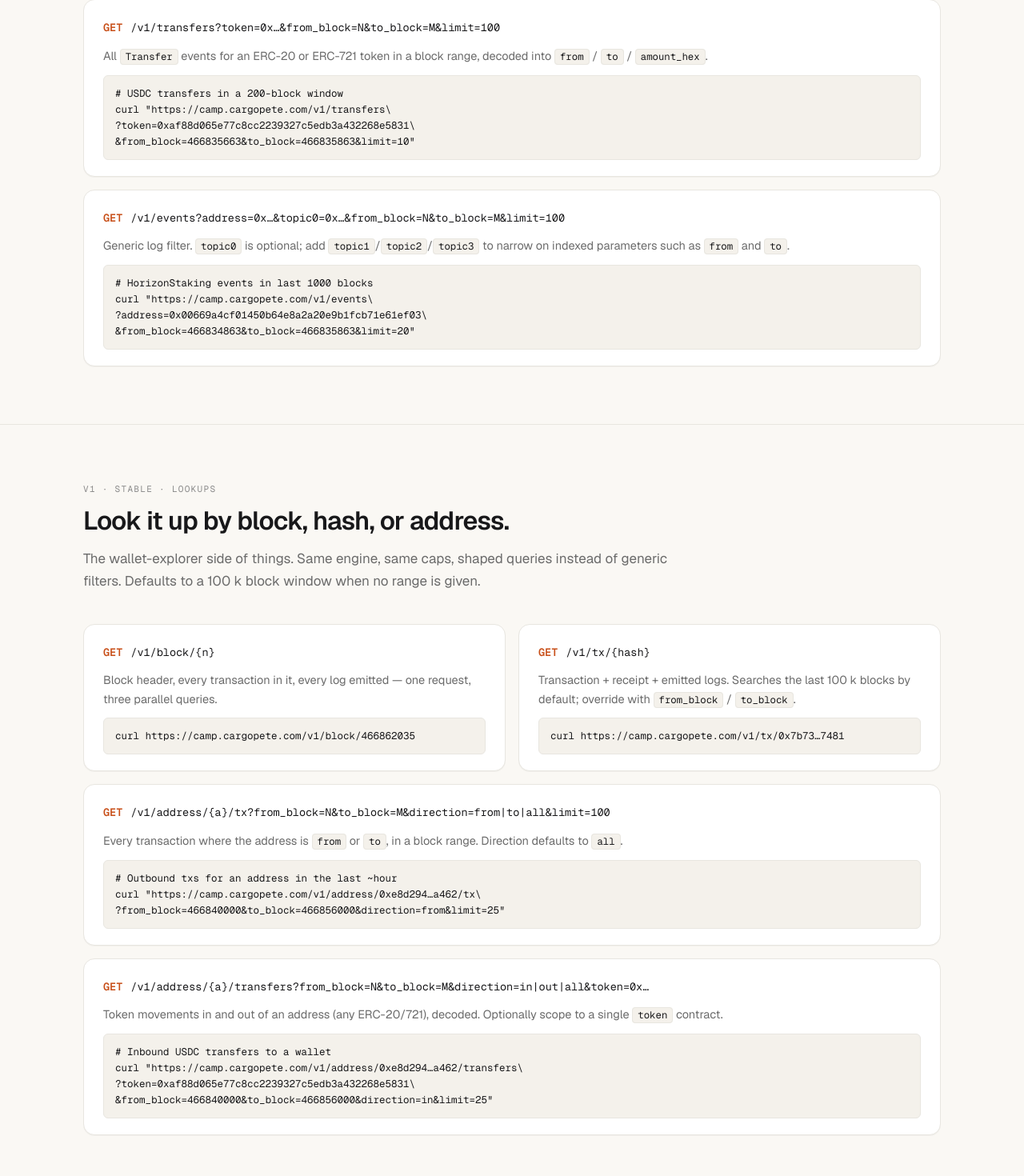
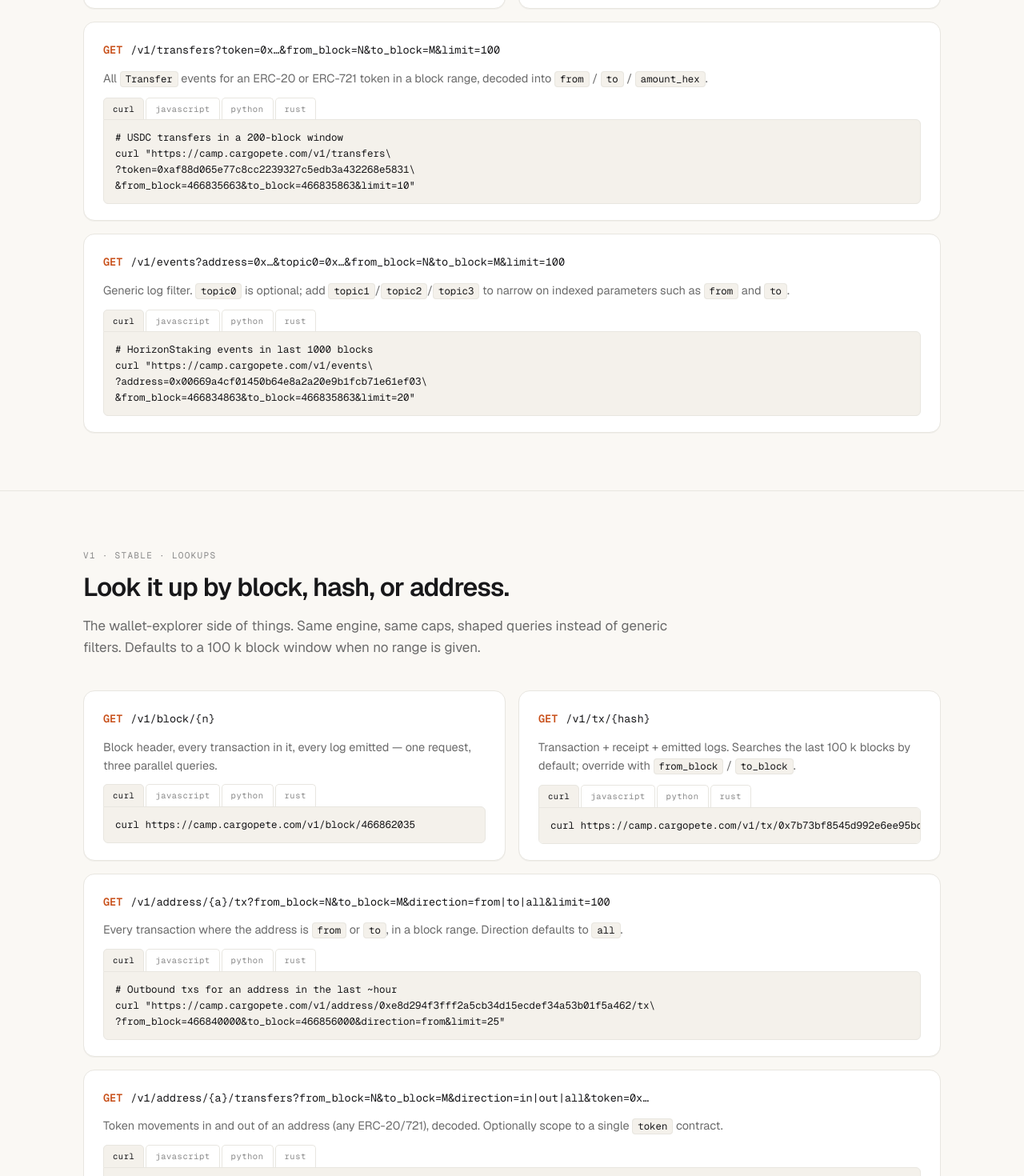
Before and after one commit to lodestar-team/camp, a Next.js app: page / in a window 1280 px wide. Shown: the part 980-2450 px from the top of the page at 80% size. Built offline with nearby package versions, Linux system fonts and the light colour scheme; no server answers.

Commit message:
landing: per-endpoint code-example tabs (curl · js · python · rust)

```diff
--- /dev/null
+++ b/src/app/_components/CodeTabs.tsx
@@ -0,0 +1,38 @@
+"use client";
+
+import { useState } from "react";
+
+type Lang = "curl" | "js" | "py" | "rs";
+type Examples = Partial<Record<Lang, string>>;
+
+const LABELS: Record<Lang, string> = {
+  curl: "curl",
+  js: "javascript",
+  py: "python",
+  rs: "rust",
+};
+
+export function CodeTabs({ examples }: { examples: Examples }) {
+  const langs = (Object.keys(LABELS) as Lang[]).filter((l) => examples[l]);
+  const [active, setActive] = useState<Lang>(langs[0] ?? "curl");
+
+  return (
+    <div className="code-tabs">
+      <div className="code-tabs-strip" role="tablist">
+        {langs.map((lang) => (
+          <button
+            key={lang}
+            type="button"
+            role="tab"
+            aria-selected={active === lang}
+            className={`code-tabs-tab${active === lang ? " active" : ""}`}
+            onClick={() => setActive(lang)}
+          >
+            {LABELS[lang]}
+          </button>
+        ))}
+      </div>
+      <pre className="endpoint-example">{examples[active]}</pre>
+    </div>
+  );
+}
--- a/src/app/globals.css
+++ b/src/app/globals.css
@@ -325,6 +325,40 @@ section.block {
   color: var(--text);
 }
 
+/* Per-endpoint language tabs */
+.code-tabs { display: flex; flex-direction: column; }
+.code-tabs-strip {
+  display: flex;
+  flex-wrap: wrap;
+  gap: 2px;
+}
+.code-tabs-tab {
+  font-family: var(--font-mono);
+  font-size: 10.5px;
+  letter-spacing: 0.05em;
+  text-transform: lowercase;
+  color: var(--text-subtle);
+  padding: 5px 11px;
+  border: 1px solid var(--border);
+  border-bottom-color: transparent;
+  border-radius: 5px 5px 0 0;
+  background: transparent;
+  cursor: pointer;
+  margin-bottom: -1px;
+  transition: color 160ms ease, background 160ms ease, border-color 160ms ease;
+}
+.code-tabs-tab:hover { color: var(--text); }
+.code-tabs-tab.active {
+  color: var(--text);
+  background: var(--code-bg);
+  border-color: var(--border);
+}
+.code-tabs .endpoint-example {
+  border-top-left-radius: 0;
+  position: relative;
+  z-index: 1;
+}
+
 /* ─── architecture diagram ─── */
 .arch {
   background: var(--surface);
--- a/src/app/page.tsx
+++ b/src/app/page.tsx
@@ -1,5 +1,6 @@
 import { StatusBadge } from "./_components/StatusBadge";
 import { RevealObserver } from "./_components/RevealObserver";
+import { CodeTabs } from "./_components/CodeTabs";
 
 export default function Home() {
   return (
@@ -80,7 +81,21 @@ export default function Home() {
                   Latest indexed block plus indexed-block count. Cheap, cached
                   at the edge for 5 seconds.
                 </p>
-                <pre className="endpoint-example">{`curl https://camp.cargopete.com/v1/status`}</pre>
+                <CodeTabs
+                  examples={{
+                    curl: `curl https://camp.cargopete.com/v1/status`,
+                    js: `const res = await fetch("https://camp.cargopete.com/v1/status");
+const data = await res.json();
+console.log(data.latest_indexed_block);`,
+                    py: `import requests
+data = requests.get("https://camp.cargopete.com/v1/status").json()
+print(data["latest_indexed_block"])`,
+                    rs: `let data: serde_json::Value = reqwest::get(
+    "https://camp.cargopete.com/v1/status"
+).await?.json().await?;
+println!("{}", data["latest_indexed_block"]);`,
+                  }}
+                />
               </article>
 
               {/* signatures */}
@@ -93,7 +108,19 @@ export default function Home() {
                   Reference table of well-known event topic0 hashes →
                   human-readable names. Useful for decoding without an ABI.
                 </p>
-                <pre className="endpoint-example">{`curl https://camp.cargopete.com/v1/signatures`}</pre>
+                <CodeTabs
+                  examples={{
+                    curl: `curl https://camp.cargopete.com/v1/signatures`,
+                    js: `const { signatures } = await fetch(
+  "https://camp.cargopete.com/v1/signatures"
+).then(r => r.json());`,
+                    py: `import requests
+sigs = requests.get("https://camp.cargopete.com/v1/signatures").json()["signatures"]`,
+                    rs: `let v: serde_json::Value = reqwest::get(
+    "https://camp.cargopete.com/v1/signatures"
+).await?.json().await?;`,
+                  }}
+                />
               </article>
 
               {/* transfers */}
@@ -107,10 +134,40 @@ export default function Home() {
                   in a block range, decoded into <code>from</code> /{" "}
                   <code>to</code> / <code>amount_hex</code>.
                 </p>
-                <pre className="endpoint-example">{`# USDC transfers in a 200-block window
+                <CodeTabs
+                  examples={{
+                    curl: `# USDC transfers in a 200-block window
 curl "https://camp.cargopete.com/v1/transfers\\
 ?token=0xaf88d065e77c8cc2239327c5edb3a432268e5831\\
-&from_block=466835663&to_block=466835863&limit=10"`}</pre>
+&from_block=466835663&to_block=466835863&limit=10"`,
+                    js: `const params = new URLSearchParams({
+  token: "0xaf88d065e77c8cc2239327c5edb3a432268e5831",
+  from_block: "466835663",
+  to_block:   "466835863",
+  limit:      "10",
+});
+const { transfers } = await fetch(
+  \`https://camp.cargopete.com/v1/transfers?\${params}\`
+).then(r => r.json());`,
+                    py: `import requests
+r = requests.get("https://camp.cargopete.com/v1/transfers", params={
+    "token":      "0xaf88d065e77c8cc2239327c5edb3a432268e5831",
+    "from_block": 466835663,
+    "to_block":   466835863,
+    "limit":      10,
+})
+transfers = r.json()["transfers"]`,
+                    rs: `let r: serde_json::Value = reqwest::Client::new()
+    .get("https://camp.cargopete.com/v1/transfers")
+    .query(&[
+        ("token",      "0xaf88d065e77c8cc2239327c5edb3a432268e5831"),
+        ("from_block", "466835663"),
+        ("to_block",   "466835863"),
+        ("limit",      "10"),
+    ])
+    .send().await?.json().await?;`,
+                  }}
+                />
               </article>
 
               {/* events */}
@@ -125,10 +182,39 @@ curl "https://camp.cargopete.com/v1/transfers\\
                   narrow on indexed parameters such as <code>from</code> and{" "}
                   <code>to</code>.
                 </p>
-                <pre className="endpoint-example">{`# HorizonStaking events in last 1000 blocks
+                <CodeTabs
+                  examples={{
+                    curl: `# HorizonStaking events in last 1000 blocks
 curl "https://camp.cargopete.com/v1/events\\
 ?address=0x00669a4cf01450b64e8a2a20e9b1fcb71e61ef03\\
-&from_block=466834863&to_block=466835863&limit=20"`}</pre>
+&from_block=466834863&to_block=466835863&limit=20"`,
+                    js: `const params = new URLSearchParams({
+  address:    "0x00669a4cf01450b64e8a2a20e9b1fcb71e61ef03",
+  from_block: "466834863",
+  to_block:   "466835863",
+  limit:      "20",
+});
+const { events } = await fetch(
+  \`https://camp.cargopete.com/v1/events?\${params}\`
+).then(r => r.json());`,
+                    py: `import requests
+events = requests.get("https://camp.cargopete.com/v1/events", params={
+    "address":    "0x00669a4cf01450b64e8a2a20e9b1fcb71e61ef03",
+    "from_block": 466834863,
+    "to_block":   466835863,
+    "limit":      20,
+}).json()["events"]`,
+                    rs: `let r: serde_json::Value = reqwest::Client::new()
+    .get("https://camp.cargopete.com/v1/events")
+    .query(&[
+        ("address",    "0x00669a4cf01450b64e8a2a20e9b1fcb71e61ef03"),
+        ("from_block", "466834863"),
+        ("to_block",   "466835863"),
+        ("limit",      "20"),
+    ])
+    .send().await?.json().await?;`,
+                  }}
+                />
               </article>
             </div>
           </div>
@@ -156,7 +242,20 @@ curl "https://camp.cargopete.com/v1/events\\
                   Block header, every transaction in it, every log emitted —
                   one request, three parallel queries.
                 </p>
-                <pre className="endpoint-example">{`curl https://camp.cargopete.com/v1/block/466862035`}</pre>
+                <CodeTabs
+                  examples={{
+                    curl: `curl https://camp.cargopete.com/v1/block/466862035`,
+                    js: `const { block, transactions, logs } = await fetch(
+  "https://camp.cargopete.com/v1/block/466862035"
+).then(r => r.json());`,
+                    py: `import requests
+b = requests.get("https://camp.cargopete.com/v1/block/466862035").json()
+print(len(b["transactions"]), "txs", len(b["logs"]), "logs")`,
+                    rs: `let b: serde_json::Value = reqwest::get(
+    "https://camp.cargopete.com/v1/block/466862035"
+).await?.json().await?;`,
+                  }}
+                />
               </article>
 
               {/* tx */}
@@ -170,7 +269,22 @@ curl "https://camp.cargopete.com/v1/events\\
                   100 k blocks by default; override with{" "}
                   <code>from_block</code> / <code>to_block</code>.
                 </p>
-                <pre className="endpoint-example">{`curl https://camp.cargopete.com/v1/tx/0x7b73…7481`}</pre>
+                <CodeTabs
+                  examples={{
+                    curl: `curl https://camp.cargopete.com/v1/tx/0x7b73bf8545d992e6ee95bcb082e2fc1628413c42cfca2302da2cc649a51a7481`,
+                    js: `const hash = "0x7b73bf8545d992e6ee95bcb082e2fc1628413c42cfca2302da2cc649a51a7481";
+const { transaction, logs } = await fetch(
+  \`https://camp.cargopete.com/v1/tx/\${hash}\`
+).then(r => r.json());`,
+                    py: `import requests
+h = "0x7b73bf8545d992e6ee95bcb082e2fc1628413c42cfca2302da2cc649a51a7481"
+tx = requests.get(f"https://camp.cargopete.com/v1/tx/{h}").json()`,
+                    rs: `let h = "0x7b73bf8545d992e6ee95bcb082e2fc1628413c42cfca2302da2cc649a51a7481";
+let tx: serde_json::Value = reqwest::get(
+    format!("https://camp.cargopete.com/v1/tx/{}", h)
+).await?.json().await?;`,
+                  }}
+                />
               </article>
 
               {/* address tx */}
@@ -184,9 +298,44 @@ curl "https://camp.cargopete.com/v1/events\\
                   <code>from</code> or <code>to</code>, in a block range.
                   Direction defaults to <code>all</code>.
                 </p>
-                <pre className="endpoint-example">{`# Outbound txs for an address in the last ~hour
-curl "https://camp.cargopete.com/v1/address/0xe8d294…a462/tx\\
-?from_block=466840000&to_block=466856000&direction=from&limit=25"`}</pre>
+                <CodeTabs
+                  examples={{
+                    curl: `# Outbound txs for an address in the last ~hour
+curl "https://camp.cargopete.com/v1/address/0xe8d294f3fff2a5cb34d15ecdef34a53b01f5a462/tx\\
+?from_block=466840000&to_block=466856000&direction=from&limit=25"`,
+                    js: `const addr = "0xe8d294f3fff2a5cb34d15ecdef34a53b01f5a462";
+const params = new URLSearchParams({
+  from_block: "466840000",
+  to_block:   "466856000",
+  direction:  "from",
+  limit:      "25",
+});
+const { transactions } = await fetch(
+  \`https://camp.cargopete.com/v1/address/\${addr}/tx?\${params}\`
+).then(r => r.json());`,
+                    py: `import requests
+addr = "0xe8d294f3fff2a5cb34d15ecdef34a53b01f5a462"
+txs = requests.get(
+    f"https://camp.cargopete.com/v1/address/{addr}/tx",
+    params={
+        "from_block": 466840000,
+        "to_block":   466856000,
+        "direction":  "from",
+        "limit":      25,
+    },
+).json()["transactions"]`,
+                    rs: `let addr = "0xe8d294f3fff2a5cb34d15ecdef34a53b01f5a462";
+let r: serde_json::Value = reqwest::Client::new()
+    .get(format!("https://camp.cargopete.com/v1/address/{}/tx", addr))
+    .query(&[
+        ("from_block", "466840000"),
+        ("to_block",   "466856000"),
+        ("direction",  "from"),
+        ("limit",      "25"),
+    ])
+    .send().await?.json().await?;`,
+                  }}
+                />
               </article>
 
               {/* address transfers */}
@@ -200,10 +349,54 @@ curl "https://camp.cargopete.com/v1/address/0xe8d294…a462/tx\\
                   decoded. Optionally scope to a single <code>token</code>{" "}
                   contract.
                 </p>
-                <pre className="endpoint-example">{`# Inbound USDC transfers to a wallet
-curl "https://camp.cargopete.com/v1/address/0xe8d294…a462/transfers\\
+                <CodeTabs
+                  examples={{
+                    curl: `# Inbound USDC transfers to a wallet
+curl "https://camp.cargopete.com/v1/address/0xe8d294f3fff2a5cb34d15ecdef34a53b01f5a462/transfers\\
 ?token=0xaf88d065e77c8cc2239327c5edb3a432268e5831\\
-&from_block=466840000&to_block=466856000&direction=in&limit=25"`}</pre>
+&from_block=466840000&to_block=466856000&direction=in&limit=25"`,
+                    js: `const addr  = "0xe8d294f3fff2a5cb34d15ecdef34a53b01f5a462";
+const token = "0xaf88d065e77c8cc2239327c5edb3a432268e5831";
+const params = new URLSearchParams({
+  token,
+  from_block: "466840000",
+  to_block:   "466856000",
+  direction:  "in",
+  limit:      "25",
+});
+const { transfers } = await fetch(
+  \`https://camp.cargopete.com/v1/address/\${addr}/transfers?\${params}\`
+).then(r => r.json());`,
+                    py: `import requests
+addr  = "0xe8d294f3fff2a5cb34d15ecdef34a53b01f5a462"
+token = "0xaf88d065e77c8cc2239327c5edb3a432268e5831"
+xfers = requests.get(
+    f"https://camp.cargopete.com/v1/address/{addr}/transfers",
+    params={
+        "token":      token,
+        "from_block": 466840000,
+        "to_block":   466856000,
+        "direction":  "in",
+        "limit":      25,
+    },
+).json()["transfers"]`,
+                    rs: `let addr  = "0xe8d294f3fff2a5cb34d15ecdef34a53b01f5a462";
+let token = "0xaf88d065e77c8cc2239327c5edb3a432268e5831";
+let r: serde_json::Value = reqwest::Client::new()
+    .get(format!(
+        "https://camp.cargopete.com/v1/address/{}/transfers",
+        addr
+    ))
+    .query(&[
+        ("token",      token),
+        ("from_block", "466840000"),
+        ("to_block",   "466856000"),
+        ("direction",  "in"),
+        ("limit",      "25"),
+    ])
+    .send().await?.json().await?;`,
+                  }}
+                />
               </article>
             </div>
           </div>
```
